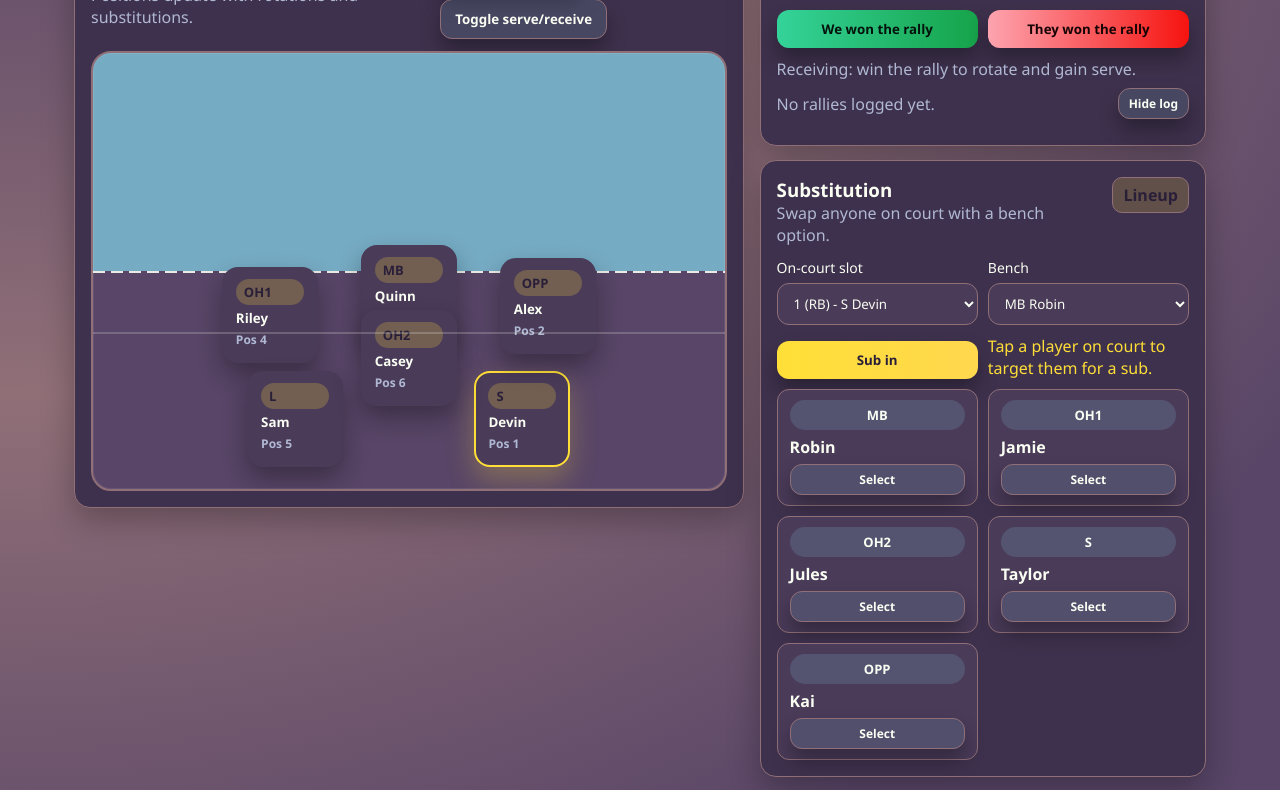
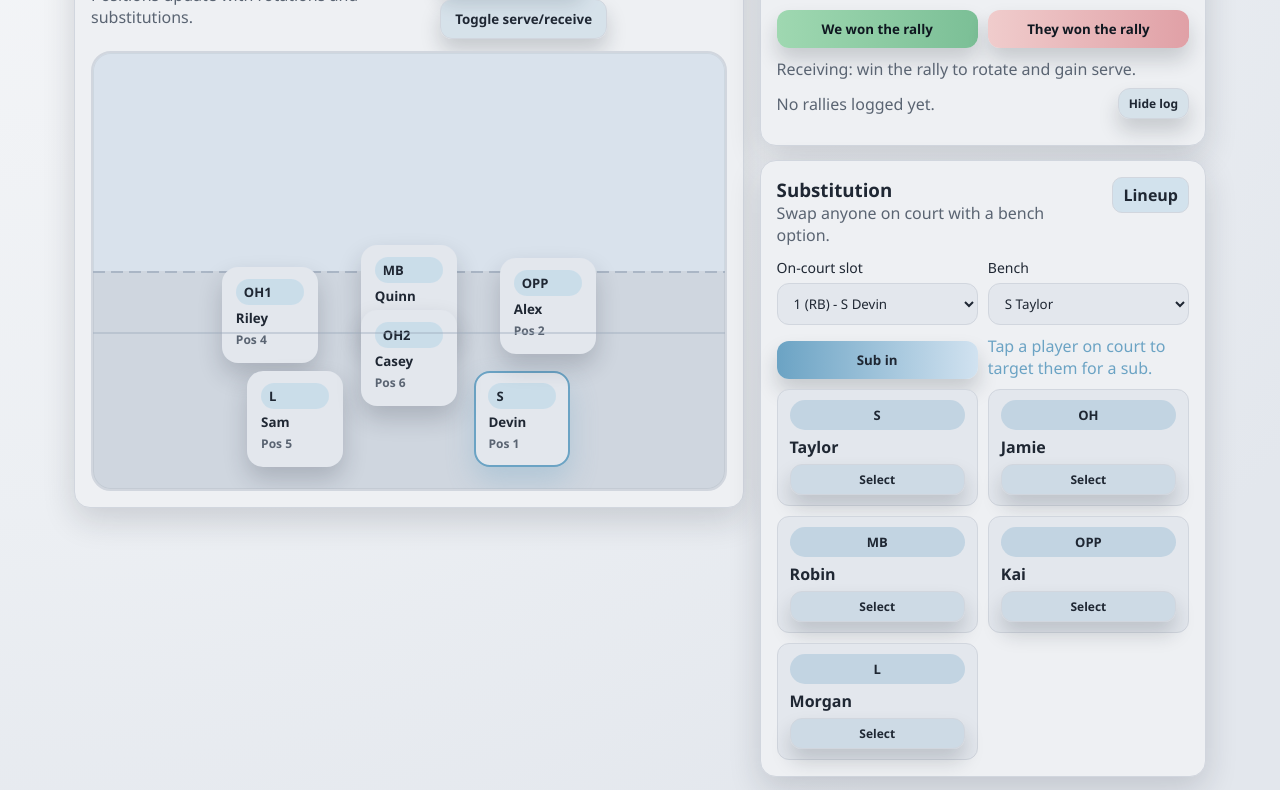
Before and after one commit to Durianlychee/VolleyRo, a plain HTML site: page index.html in a window 1280 px wide. Shown: the part 217-1007 px from the top of the page. Drawn offline with Linux system fonts and the light colour scheme.

Commit message:
Refactor default lineup and bench roles, update README for clarity, and enhance UI color scheme. Adjusted player roles in `defaultBench`, clarified default lineup description in `README.md`, and revamped CSS variables for a more cohesive and modern look.

```diff
--- a/app.js
+++ b/app.js
@@ -18,6 +18,7 @@
     ]
   };
 
+  // 5-1: one setter, two outsides, one opposite, one middle, one libero
   const defaultLineup = [
     { id: 'p1', role: 'S', name: 'Devin' },
     { id: 'p2', role: 'OPP', name: 'Alex' },
@@ -28,11 +29,11 @@
   ];
 
   const defaultBench = [
-    { id: 'p7', role: 'MB', name: 'Robin' },
-    { id: 'p8', role: 'OH1', name: 'Jamie' },
-    { id: 'p9', role: 'OH2', name: 'Jules' },
-    { id: 'p10', role: 'S', name: 'Taylor' },
-    { id: 'p11', role: 'OPP', name: 'Kai' }
+    { id: 'p7', role: 'S', name: 'Taylor' },
+    { id: 'p8', role: 'OH', name: 'Jamie' },
+    { id: 'p9', role: 'MB', name: 'Robin' },
+    { id: 'p10', role: 'OPP', name: 'Kai' },
+    { id: 'p11', role: 'L', name: 'Morgan' }
   ];
 
   const positions = ['1 (RB)', '2 (RF)', '3 (MF)', '4 (LF)', '5 (LB)', '6 (MB)'];
--- a/styles.css
+++ b/styles.css
@@ -1,18 +1,18 @@
 :root {
-  --bg: #584567;
-  --panel: #3e314d;
-  --surface: #4a3b59;
-  --accent: #ffdf37;
-  --accent-2: #75abc3;
-  --court-a: #75abc3;
-  --court-b: #584567;
-  --line: #f9fdf2;
-  --text: #f9fdf2;
-  --muted: #b0b8d3;
-  --border: #906f77;
-  --shadow: rgba(0, 0, 0, 0.28);
-  --win: #22c55e;
-  --loss: #f6130f;
+  --bg: #f5f6f8;
+  --panel: #eef0f3;
+  --surface: #e3e7ed;
+  --accent: #6ba3c4;
+  --accent-2: #b7d6e8;
+  --court-a: #d9e2ec;
+  --court-b: #cfd6df;
+  --line: #9aa8ba;
+  --text: #1f2733;
+  --muted: #5a6472;
+  --border: #d1d6de;
+  --shadow: rgba(24, 32, 43, 0.16);
+  --win: #7bbf96;
+  --loss: #e0a0a6;
 }
 
 * {
@@ -22,7 +22,7 @@
 body {
   margin: 0;
   font-family: "Manrope", "Segoe UI", system-ui, sans-serif;
-  background: radial-gradient(120% 120% at 0% 0%, #584567 0%, #906f77 50%, #584567 100%);
+  background: radial-gradient(120% 120% at 0% 0%, #f5f6f8 0%, #eceff3 60%, #e3e7ed 100%);
   color: var(--text);
 }
 
@@ -76,7 +76,7 @@ p {
 .mode-pill {
   padding: 8px 14px;
   border-radius: 10px;
-  background: rgba(117, 171, 195, 0.16);
+  background: rgba(107, 163, 196, 0.22);
   border: 1px solid var(--border);
   color: var(--text);
   font-weight: 700;
@@ -84,8 +84,7 @@ p {
 }
 
 .mode-pill[data-state="serve"] {
-  background: rgba(255, 223, 55, 0.18);
-  color: #2a1f39;
+  background: rgba(183, 214, 232, 0.5);
 }
 
 .scoreboard {
@@ -117,7 +116,7 @@ p {
 }
 
 .divider {
-  color: var(--border);
+  color: var(--muted);
   font-weight: 700;
 }
 
@@ -157,7 +156,7 @@ p {
   border-radius: 20px;
   border: 2px solid var(--border);
   overflow: hidden;
-  box-shadow: inset 0 0 0 1px rgba(255, 255, 255, 0.08);
+  box-shadow: inset 0 0 0 1px rgba(24, 32, 43, 0.06);
 }
 
 .court::before {
@@ -168,7 +167,7 @@ p {
   right: 0;
   height: 2px;
   background: repeating-linear-gradient(90deg, var(--line) 0, var(--line) 12px, transparent 12px, transparent 18px);
-  opacity: 0.9;
+  opacity: 0.7;
 }
 
 .court::after {
@@ -178,7 +177,7 @@ p {
   right: 0;
   top: 64%;
   height: 2px;
-  background: rgba(249, 253, 242, 0.2);
+  background: rgba(154, 168, 186, 0.4);
 }
 
 .player {
@@ -195,14 +194,14 @@ p {
   grid-template-rows: auto auto 1fr;
   gap: 4px;
   text-align: left;
-  box-shadow: 0 12px 24px rgba(0, 0, 0, 0.32);
+  box-shadow: 0 12px 24px rgba(24, 32, 43, 0.2);
   cursor: pointer;
   transition: transform 0.15s ease, border-color 0.15s ease, box-shadow 0.2s ease;
 }
 
 .player:hover {
   transform: translate(-50%, -50%) scale(1.03);
-  border-color: rgba(117, 171, 195, 0.8);
+  border-color: rgba(107, 163, 196, 0.8);
 }
 
 .player .role {
@@ -211,8 +210,8 @@ p {
   gap: 6px;
   padding: 4px 8px;
   border-radius: 999px;
-  background: rgba(255, 223, 55, 0.22);
-  color: #2a1f39;
+  background: rgba(183, 214, 232, 0.55);
+  color: var(--text);
   font-size: 13px;
   font-weight: 700;
 }
@@ -228,7 +227,7 @@ p {
 
 .player.selected {
   border-color: var(--accent);
-  box-shadow: 0 14px 28px rgba(255, 223, 55, 0.25);
+  box-shadow: 0 14px 28px rgba(107, 163, 196, 0.3);
 }
 
 .stack {
@@ -266,11 +265,11 @@ button {
   padding: 10px 14px;
   border-radius: 12px;
   border: none;
-  background: linear-gradient(90deg, var(--accent), #ffd84e);
-  color: #2a1f39;
+  background: linear-gradient(90deg, var(--accent), #d1e2f0);
+  color: var(--text);
   font-weight: 800;
   cursor: pointer;
-  box-shadow: 0 12px 20px rgba(0, 0, 0, 0.3);
+  box-shadow: 0 12px 20px rgba(24, 32, 43, 0.18);
   transition: transform 0.12s ease, box-shadow 0.12s ease, filter 0.12s ease;
 }
 
@@ -281,11 +280,11 @@ button:hover {
 
 button:active {
   transform: translateY(0);
-  box-shadow: 0 8px 14px rgba(0, 0, 0, 0.3);
+  box-shadow: 0 8px 14px rgba(24, 32, 43, 0.16);
 }
 
 .ghost {
-  background: rgba(117, 171, 195, 0.18);
+  background: rgba(107, 163, 196, 0.18);
   color: var(--text);
   border: 1px solid var(--border);
 }
@@ -308,13 +307,13 @@ button:active {
 }
 
 .win {
-  background: linear-gradient(90deg, #34d399, #16a34a);
-  color: #04120c;
+  background: linear-gradient(90deg, #9fd8b1, var(--win));
+  color: #0f1720;
 }
 
 .loss {
-  background: linear-gradient(90deg, #fda4af, var(--loss));
-  color: #160303;
+  background: linear-gradient(90deg, #f0cccc, var(--loss));
+  color: #0f1720;
 }
 
 .log-toggle {
@@ -343,7 +342,7 @@ button:active {
 }
 
 .rally-log li {
-  background: rgba(74, 59, 89, 0.8);
+  background: rgba(227, 231, 237, 0.9);
   border: 1px solid var(--border);
   border-radius: 12px;
   padding: 10px 12px;
@@ -368,20 +367,20 @@ button:active {
   justify-content: center;
   padding: 6px 10px;
   border-radius: 999px;
-  background: rgba(117, 171, 195, 0.22);
+  background: rgba(107, 163, 196, 0.28);
   color: var(--text);
   font-weight: 700;
   font-size: 13px;
 }
 
 .pill.win {
-  background: rgba(34, 197, 94, 0.2);
-  color: #bbf7d0;
+  background: rgba(123, 191, 150, 0.32);
+  color: #0f1720;
 }
 
 .pill.loss {
-  background: rgba(246, 19, 15, 0.22);
-  color: #ffd5d3;
+  background: rgba(224, 160, 166, 0.32);
+  color: #0f1720;
 }
 
 .bench {
@@ -408,10 +407,10 @@ button:active {
 .badge {
   padding: 6px 10px;
   border-radius: 10px;
-  background: rgba(255, 223, 55, 0.18);
+  background: rgba(183, 214, 232, 0.5);
   border: 1px solid var(--border);
   font-weight: 700;
-  color: #2a1f39;
+  color: var(--text);
 }
 
 .status {
```
Also changed, not shown: 1 other file.
